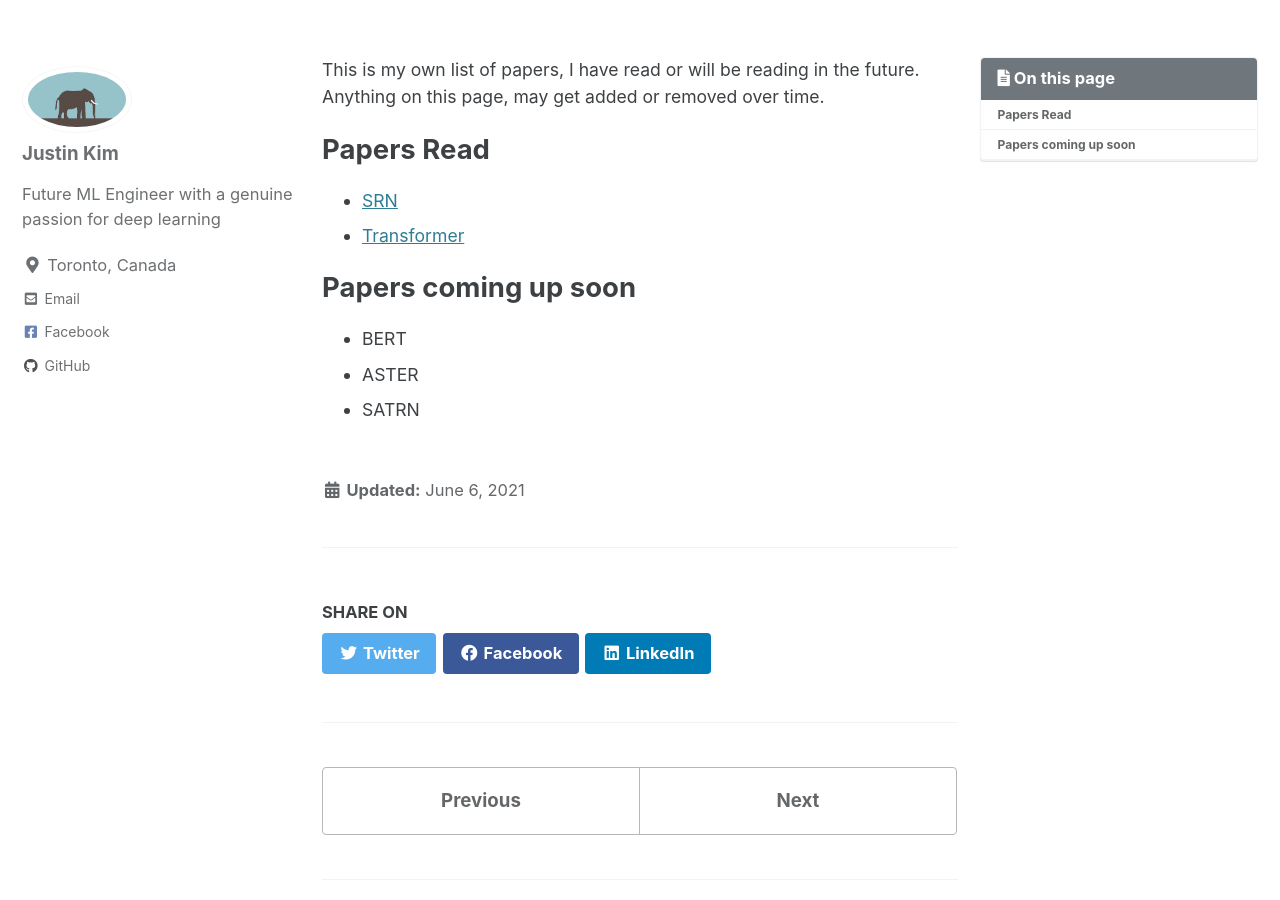
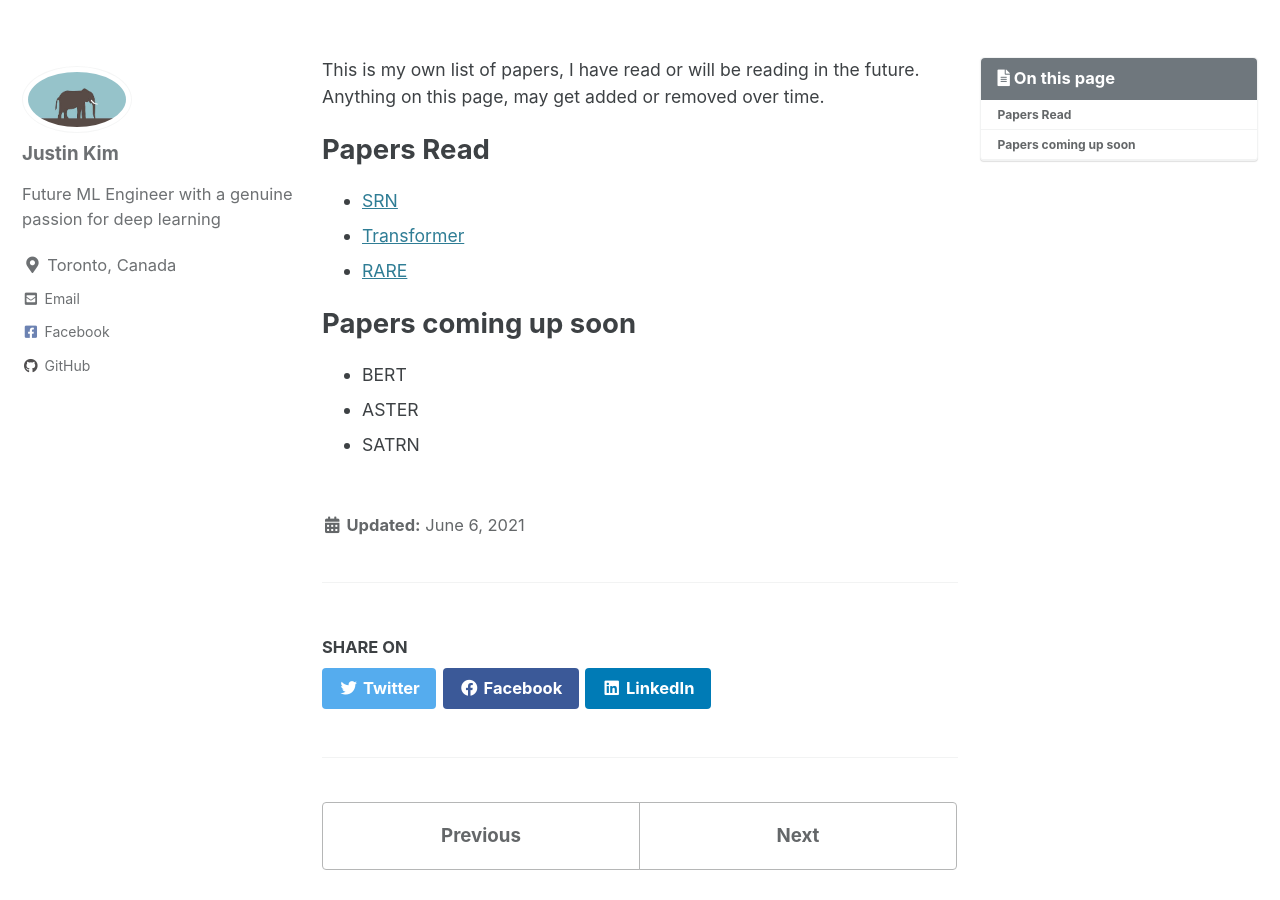
Before and after one commit to ijjustinKim/ijjustinKim.github.io, a Jekyll site: the page built from _posts/2021-06-06-paper-list.md, in a window 1280 px wide and 900 px high, scrolled down 300 px. Built offline with Jekyll 4.4.1, drawn with Linux system fonts in a browser that asks for light colours; cached includes are drawn as plain includes; comment, search, counter and statistics services are not loaded.

Commit message:
paper list update

```diff
--- a/_posts/2021-06-06-paper-list.md
+++ b/_posts/2021-06-06-paper-list.md
@@ -11,6 +11,7 @@ This is my own list of papers, I have read or will be reading in the future. Any
 # Papers Read
 - [SRN](/srn/)
 - [Transformer](/transformer/)
+- [RARE](/rare/)
 
 # Papers coming up soon
 - BERT
```
